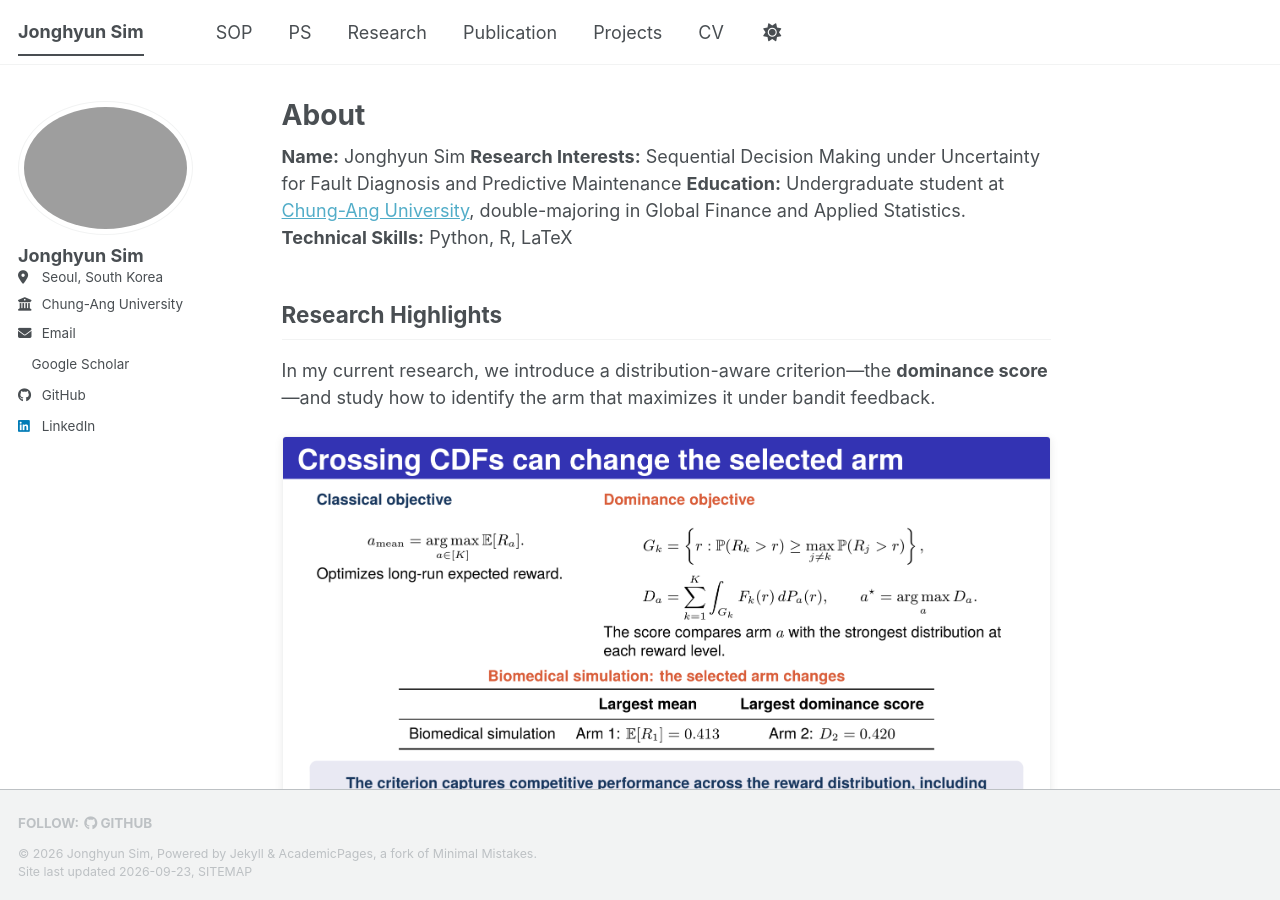
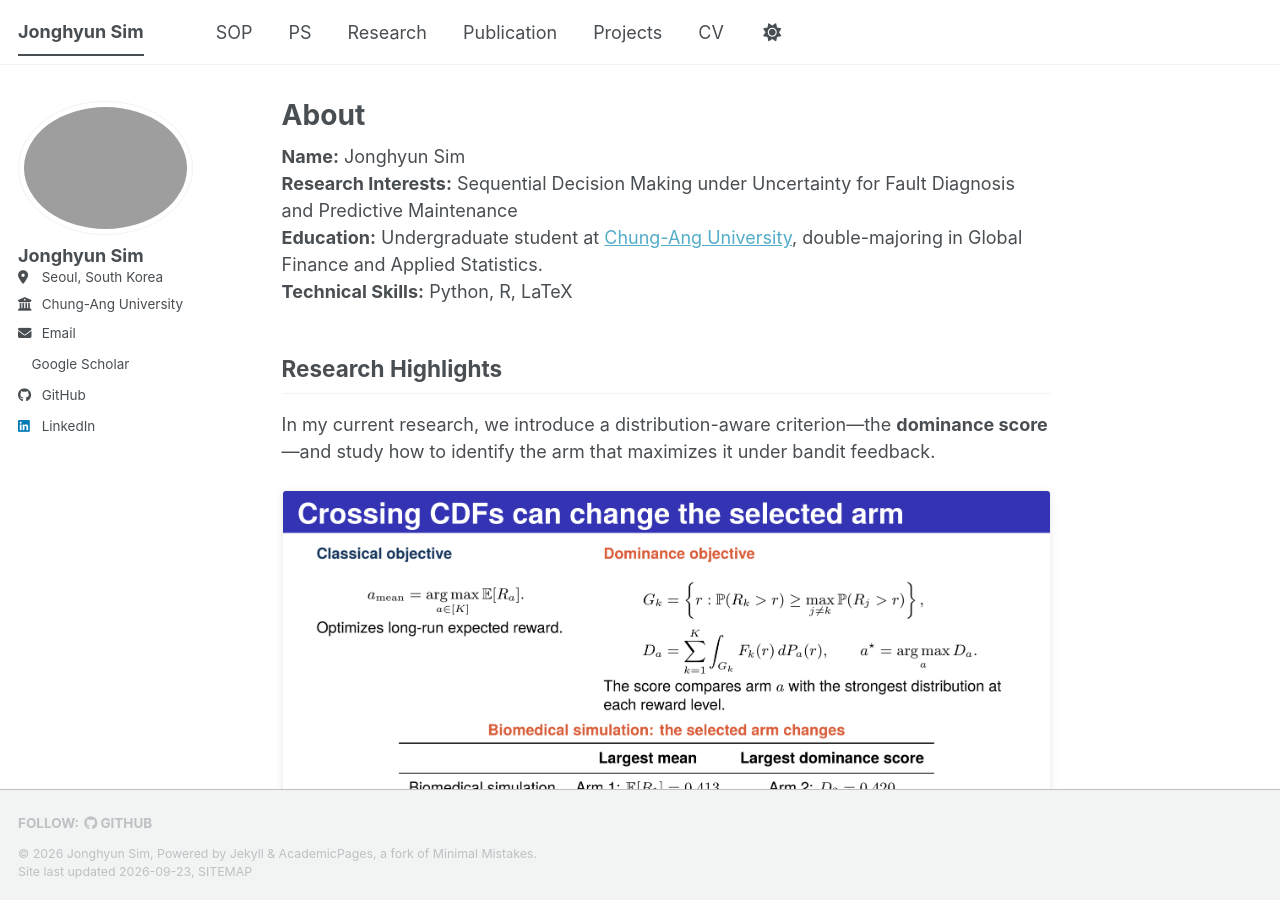
Before and after one commit to simjonghyun/simjonghyun.github.io, a Jekyll site: the page built from _pages/about.md, in a window 1280 px wide and 900 px high. Built offline with Jekyll 4.4.1, drawn with Linux system fonts in a browser that asks for light colours; a style sheet for code colours, icons or effects is not loaded.

```diff
--- a/_pages/about.md
+++ b/_pages/about.md
@@ -7,9 +7,9 @@ redirect_from:
   - /about.html
 ---
 
-**Name:** Jonghyun Sim
-**Research Interests:** Sequential Decision Making under Uncertainty for Fault Diagnosis and Predictive Maintenance
-**Education:** Undergraduate student at [Chung-Ang University](https://www.cau.ac.kr/), double-majoring in Global Finance and Applied Statistics.
+**Name:** Jonghyun Sim<br>
+**Research Interests:** Sequential Decision Making under Uncertainty for Fault Diagnosis and Predictive Maintenance<br>
+**Education:** Undergraduate student at [Chung-Ang University](https://www.cau.ac.kr/), double-majoring in Global Finance and Applied Statistics.<br>
 **Technical Skills:** Python, R, LaTeX
 
 <section class="research-highlights" aria-labelledby="research-highlights-title">
```
